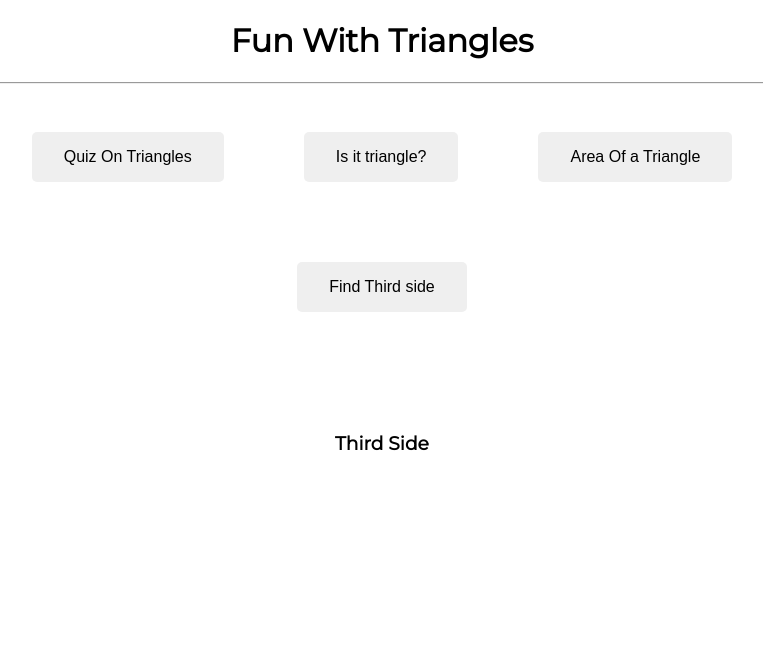
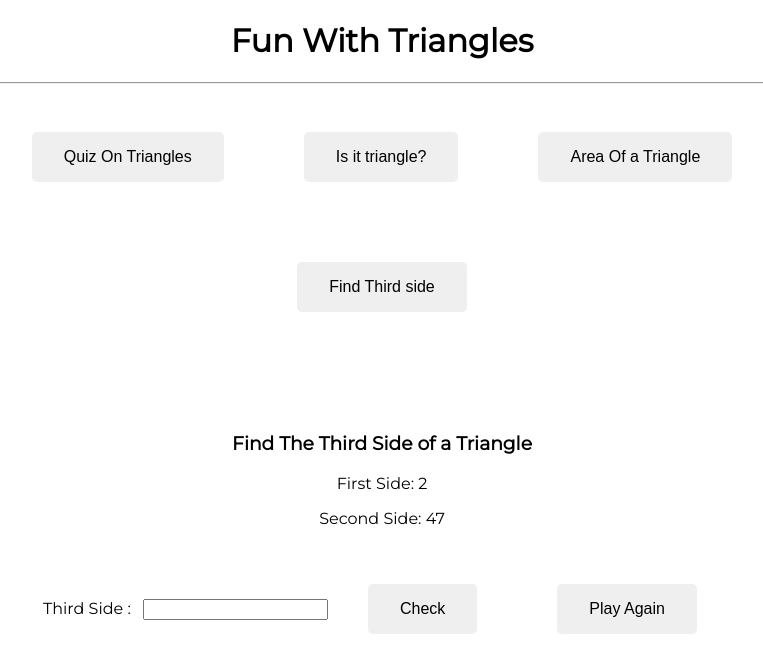
Before and after one commit to munjalSaksham71/fun-with-triangles, a React (Create React App) app: page / in a window 1280 px wide. Both pictures are taken after a click on the button "Find Third side". Shown: the top 672 px of the page, without its empty margins (258-1021 px from the left). Built offline with nearby package versions, Linux system fonts and the light colour scheme.

Commit message:
Find The third Side

```diff
--- a/src/App.js
+++ b/src/App.js
@@ -3,6 +3,7 @@ import "./App.css";
 import Quiz from "./components/Quiz";
 import IsTriangle from "./components/IsTriangle";
 import AreaOfTriangle from "./components/AreaOfTriangle";
+import ThirdSide from "./components/ThirdSide";
 
 function App() {
   const [quiz, setQuiz] = useState(true);
@@ -52,7 +53,7 @@ function App() {
         {quiz && <Quiz />}
         {isTriangle && <IsTriangle />}
         {area && <AreaOfTriangle />}
-        {thirdSide && <h3>Third Side</h3>}
+        {thirdSide && <ThirdSide />}
       </div>
     </div>
   );
--- /dev/null
+++ b/src/components/ThirdSide.js
@@ -0,0 +1,48 @@
+import React, { useState } from "react";
+
+const ThirdSide = () => {
+  const randomFirst = Math.floor(Math.random() * 100);
+  const randomSecond = Math.floor(Math.random() * 60);
+
+  const [playing, setPlaying] = useState(false);
+  const [firstValue, setFirstValue] = useState(randomFirst);
+  const [secondValue, setSecondValue] = useState(randomSecond);
+  const [thirdValue, setThirdValue] = useState(
+    180 - (randomFirst + randomSecond)
+  );
+  const [answer, setAnswer] = useState(0);
+  const [message, setMessage] = useState("");
+
+  const clickHandler = (e) => {
+    e.preventDefault();
+    setPlaying(true);
+    if (thirdValue === Number(answer)) {
+      setMessage("YAyyy You are right");
+    } else {
+      setMessage(`OOps You are wrong the correct answer is: ${thirdValue} `);
+    }
+  };
+
+  const playAgainHandler = () => {
+    setFirstValue(randomFirst);
+    setSecondValue(randomSecond);
+    setThirdValue(180 - (randomFirst + randomSecond));
+    setAnswer(0);
+    setPlaying(false);
+  };
+
+  return (
+    <div>
+      <h3>Find The Third Side of a Triangle</h3>
+      <p>First Side: {firstValue}</p>
+      <p>Second Side: {secondValue}</p>
+      <label>Third Side : </label>
+      <input type="number" onChange={(e) => setAnswer(e.target.value)} />
+      <button onClick={clickHandler}> Check</button>
+      {playing && <div>{message}</div>}
+      <button onClick={playAgainHandler}>Play Again</button>
+    </div>
+  );
+};
+
+export default ThirdSide;
```
